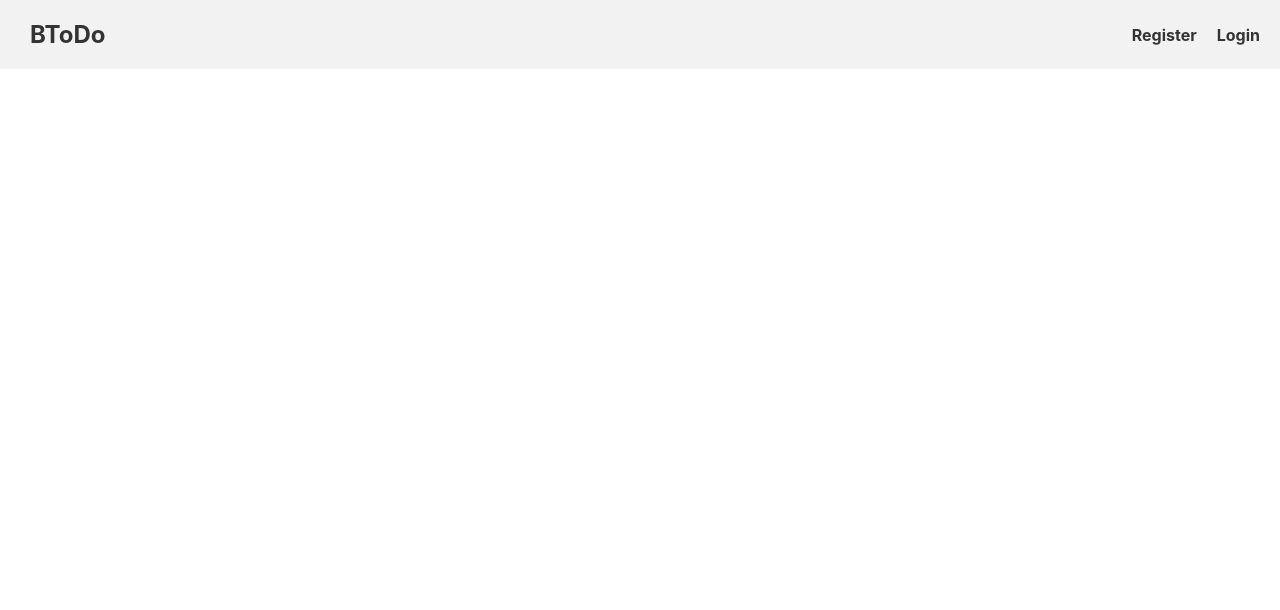
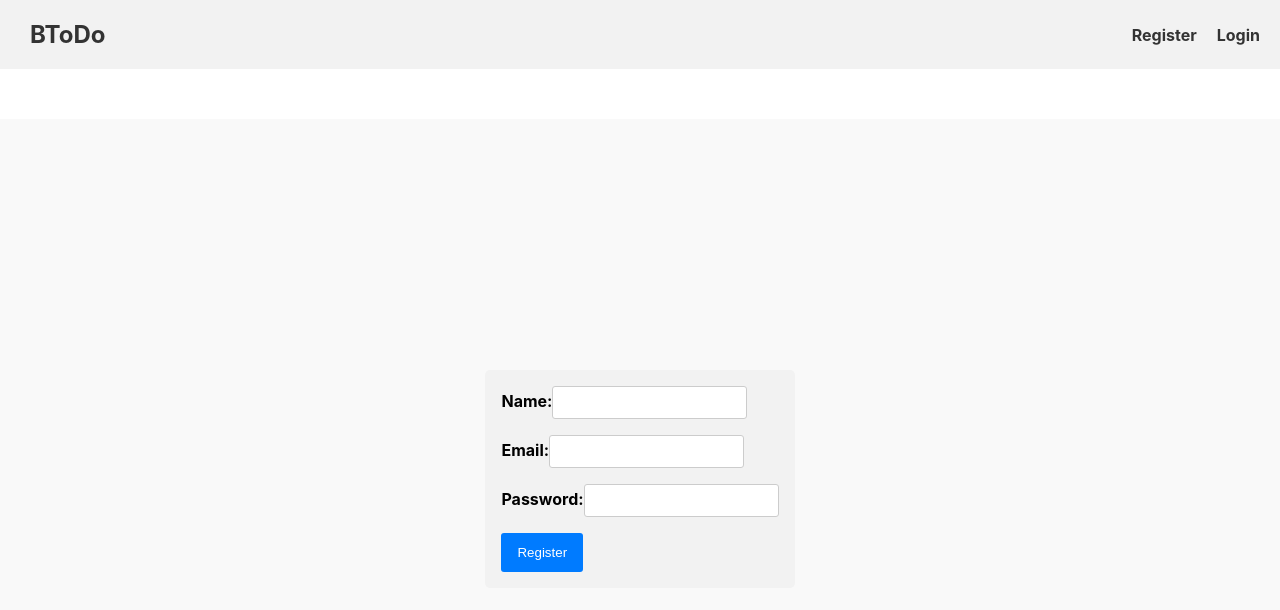
Before and after one commit to BTodoApp/ToDoApp, a React (Create React App) app: page /register in a window 1280 px wide. Shown: the top 610 px of the page. Built offline with nearby package versions, Linux system fonts and the light colour scheme.

Commit message:
Fixed login method, and register method. Boards now populate in the profile page.

```diff
--- a/src/App.js
+++ b/src/App.js
@@ -3,14 +3,19 @@ import React, { useState, useEffect } from 'react';
 import { CheckSession } from './services/auth';
 import Home from './pages/Home';
 import Nav from './components/Nav';
+import RegisterForm from './pages/RegisterForm';
+import LoginForm from './pages/LoginForm';
+import Profile from './pages/Profile';
+import Board from './pages/Board';
 
 function App() {
-  const [authenticated, setAuthenticated] = useState(false);
-  const [user, setUser] = useState({
+
+  const [authenticated, setAuthenticated] = useState(false)
+  const [user, setUser] = useState([{
     id: NaN,
-    email: '',
-    name: ''
-  });
+    name: '',
+    email: ''
+  }])
 
   const checkToken = async () => {
     const user = await CheckSession();
@@ -18,9 +23,10 @@ function App() {
     setAuthenticated(true);
   };
 
-  const handleLogOut = () => {
-    setUser(null);
-  };
+  const handleLogOut = async () =>{
+    setUser(null)
+    localStorage.clear();
+  }
 
   useEffect(() => {
     const token = localStorage.getItem('token');
@@ -31,12 +37,14 @@ function App() {
 
   return (
     <Router>
-      <div style={{ position: 'fixed', top: 0, left: 0, right: 0 }}>
-        <Nav authenticated={authenticated} user={user} handleLogOut={handleLogOut} />
-      </div>
-      <main style={{ marginTop: '60px' }}>
+      <Nav authenticated = { authenticated } user = { user } setUser = {setUser} handleLogOut = { handleLogOut } />
+      <main>
         <Routes>
-          <Route path="/" exact element={<Home />} />
+          <Route path = "/" exact element = { <Home/> } />
+          <Route path = "/register" exact element = { <RegisterForm user={user} setUser={setUser} setAuthenticated={setAuthenticated}/> } />
+          <Route path = "/login"  exact element = { <LoginForm  user={user} setUser={setUser} setAuthenticated={setAuthenticated}/> } />
+          <Route path = "/profile" exact element = { <Profile user={user} authenticated={authenticated} /> } />
+          <Route path = "/boardPage" exact element = { <Board user={user} authenticated={authenticated} /> } />
         </Routes>
       </main>
     </Router>
--- /dev/null
+++ b/src/pages/Board.js
@@ -0,0 +1,22 @@
+import React, { useEffect, useState } from 'react'
+import { CheckSession } from '../services/auth'
+import { getListsForBoards } from '../services/BoardServices'
+
+const Board = ({ authenticated, user, data }) => {
+
+    const [lists, setLists] = useState('')
+
+    useEffect(() => {
+        getListsForBoards(data.id)
+    })
+
+    if (!user || !authenticated) return
+
+  return (
+    <div>
+      <h1>Hi</h1>
+    </div>
+  )
+}
+
+export default Board
--- /dev/null
+++ b/src/pages/LoginForm.js
@@ -0,0 +1,72 @@
+import React, { useState } from 'react';
+import { useNavigate } from "react-router-dom";
+import { Login } from '../services/auth';
+
+const LoginForm = (props) => {
+  const navigate = useNavigate();
+  const [formData, setFormData] = useState({
+    name: '',
+    email: '',
+    password: ''
+  });
+
+  const handleChange = (e) => {
+    setFormData({ ...formData, [e.target.name]: e.target.value });
+  };
+
+  const handleSubmit = async (e) => {
+    e.preventDefault();
+    const payload = await Login(formData);
+    setFormData({
+      name: '',
+      email: '',
+      password: ''
+    });
+
+    props.setUser(payload)
+    if (payload) {
+        props.setAuthenticated(true)
+        navigate('/profile');
+    } else {
+      // Handle login error
+      console.log("Login failed");
+    }
+  };
+
+  return (
+    <div className='container'>
+      <form onSubmit={handleSubmit}>
+        <div>
+          <label>Name:</label>
+          <input
+            type="text"
+            name="name"
+            value={formData.name}
+            onChange={handleChange}
+          />
+        </div>
+        <div>
+          <label>Email:</label>
+          <input
+            type="email"
+            name="email"
+            value={formData.email}
+            onChange={handleChange}
+          />
+        </div>
+        <div>
+          <label>Password:</label>
+          <input
+            type="password"
+            name="password"
+            value={formData.password}
+            onChange={handleChange}
+          />
+        </div>
+        <button type="submit">Login</button>
+      </form>
+    </div>
+  );
+};
+
+export default LoginForm;
--- /dev/null
+++ b/src/pages/Profile.js
@@ -0,0 +1,51 @@
+import React, { useEffect, useState } from 'react'
+import { getUsersBoards } from '../services/BoardServices'
+import { Route, useNavigate } from 'react-router-dom'
+import Board from './Board'
+
+const Profile = ({ authenticated, user }) => {
+
+    const [boards, setBoards] = useState([])
+
+    const navigate = useNavigate()
+
+    const handleBoards = async () => {
+        const data = await getUsersBoards(user.id)
+        setBoards(data)
+        console.log(data)
+        return data
+    }
+
+    const handleClick = (e, data) => {
+        console.log(data)
+        navigate('/boardPage')
+    }
+
+    useEffect(()=>{
+        handleBoards()
+    },[])
+
+    if (!authenticated) return
+
+  return (
+    <div>
+      <div className='Boards-main'>
+        Boards
+      </div>
+      <div className='boards'>
+        {boards.map((board) => {
+            return (
+                <div className='board-catalog' key={board.id}>
+                    <div className='board-title'  onClick={((e) => handleClick(e, board.id))} >
+                        {board.title}
+                    </div>
+                    <Board data={board.id} />
+                </div>
+            )
+        })}
+      </div>
+    </div>
+  )
+}
+
+export default Profile
--- /dev/null
+++ b/src/pages/RegisterForm.js
@@ -0,0 +1,87 @@
+import React, { useState } from 'react';
+import { useNavigate } from "react-router-dom";
+import "../styles/RegisterForm.css";
+import { CreateUser, Login } from '../services/auth';
+
+const RegisterForm = () => {
+
+    let navigate = useNavigate()
+  const [formData, setFormData] = useState({
+    name: '',
+    email: '',
+    password: ''
+  });
+
+  const handleChange = (e) => {
+    setFormData({ ...formData, [e.target.name]: e.target.value });
+  };
+
+  const handleSubmit = async (e) => {
+    e.preventDefault();
+    console.log("Creating User");
+
+    try {
+      await CreateUser({
+        name: formData.name,
+        email: formData.email,
+        password: formData.password,
+      });
+
+      await Login({
+        name: formData.name,
+        email: formData.email,
+        password: formData.password
+      })
+
+      setFormData({
+        name: "",
+        email: "",
+        password: "",
+      });
+
+      window.location.reload(true)
+      navigate("/profile")
+    } catch (error) {
+      console.error(error);
+      throw error;
+    }
+  };
+
+
+  return (
+    <div className='container'>
+      <form onSubmit={handleSubmit}>
+        <div>
+          <label>Name:</label>
+          <input
+            type="text"
+            name="name"
+            value={formData.name}
+            onChange={handleChange}
+          />
+        </div>
+        <div>
+          <label>Email:</label>
+          <input
+            type="email"
+            name="email"
+            value={formData.email}
+            onChange={handleChange}
+          />
+        </div>
+        <div>
+          <label>Password:</label>
+          <input
+            type="password"
+            name="password"
+            value={formData.password}
+            onChange={handleChange}
+          />
+        </div>
+        <button type="submit">Register</button>
+      </form>
+    </div>
+  );
+};
+
+export default RegisterForm;
--- /dev/null
+++ b/src/services/BoardServices.js
@@ -0,0 +1,19 @@
+import Client from './api'
+
+export const getUsersBoards = async (data) => {
+    try {
+        const res = await Client.get(`/api/boards/user/${data}`, data)
+        return res.data
+    } catch (error) {
+        throw error
+    }
+}
+
+export const getListsForBoards = async (data) => {
+    try {
+        const res = await Client.get(`/api/boards/${data}/lists`, data)
+        return res.data
+    } catch (error) {
+        throw error
+    }
+}
--- a/src/services/api.js
+++ b/src/services/api.js
@@ -1,6 +1,7 @@
 import Axios from 'axios'
 
-export const BASE_URL = 'https://todobackend-production-44b4.up.railway.app/'
+export const BASE_URL = 'http://localhost:3000'
+// export const BASE_URL = 'https://todobackend-production-44b4.up.railway.app'
 
 const Client = Axios.create({ baseURL: BASE_URL })
 
--- a/src/services/auth.js
+++ b/src/services/auth.js
@@ -1,6 +1,6 @@
 import Client from "./api";
 
-export const UserSignIn = async (data) => {
+export const Login = async (data) => {
     try {
         const res = await Client.post('/auth/login', data)
         localStorage.setItem('token', res.data.token)
@@ -22,8 +22,8 @@ export const CreateUser = async (data) => {
 export const CheckSession = async () => {
     try {
         const res = await Client.get('/auth/session')
-    return res.data
-} catch (error) {
-    throw error
+        return res.data
+    } catch (error) {
+        throw error
+    }
 }
-}
--- /dev/null
+++ b/src/styles/RegisterForm.css
@@ -0,0 +1,39 @@
+.container {
+  display: flex;
+  justify-content: center;
+  align-items: center;
+  height: 90vh;
+  background-color: #f9f9f9;
+}
+
+form {
+  max-width: 400px;
+  padding: 1rem;
+  background-color: #f2f2f2;
+  border-radius: 5px;
+}
+
+form label {
+  margin-bottom: 0.5rem;
+  font-weight: bold;
+}
+
+form input {
+  padding: 0.5rem;
+  margin-bottom: 1rem;
+  border: 1px solid #ccc;
+  border-radius: 3px;
+}
+
+form button {
+  padding: 0.75rem 1rem;
+  background-color: #007bff;
+  color: #fff;
+  border: none;
+  border-radius: 3px;
+  cursor: pointer;
+}
+
+form button:hover {
+  background-color: #0056b3;
+}
```
